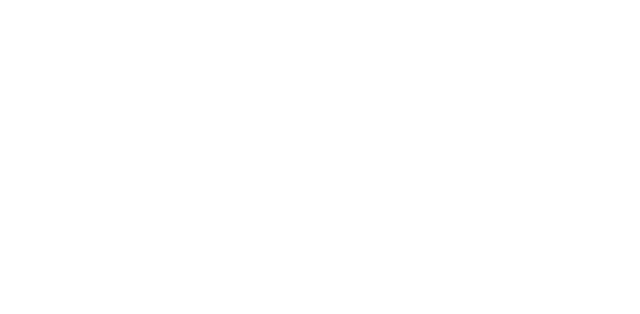
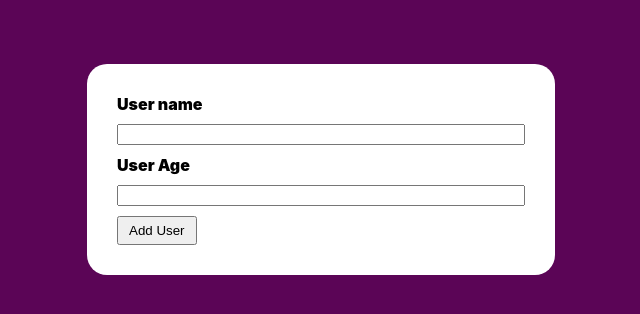
Before and after one commit to shrujan/React-Basic---UserComponent, a React (Create React App) app: page / in a window 1280 px wide. Shown: the top 314 px of the page, without its empty margins (319-959 px from the left). Built offline with nearby package versions, Linux system fonts and the light colour scheme.

Commit message:
partial user form

```diff
--- a/package.json
+++ b/package.json
@@ -13,6 +13,7 @@
     "react": "^18.2.0",
     "react-dom": "^18.2.0",
     "react-scripts": "5.0.1",
+    "sass": "^1.60.0",
     "typescript": "^4.9.5",
     "web-vitals": "^2.1.4"
   },
--- a/src/App.css
+++ /dev/null
@@ -1,38 +0,0 @@
-.App {
-  text-align: center;
-}
-
-.App-logo {
-  height: 40vmin;
-  pointer-events: none;
-}
-
-@media (prefers-reduced-motion: no-preference) {
-  .App-logo {
-    animation: App-logo-spin infinite 20s linear;
-  }
-}
-
-.App-header {
-  background-color: #282c34;
-  min-height: 100vh;
-  display: flex;
-  flex-direction: column;
-  align-items: center;
-  justify-content: center;
-  font-size: calc(10px + 2vmin);
-  color: white;
-}
-
-.App-link {
-  color: #61dafb;
-}
-
-@keyframes App-logo-spin {
-  from {
-    transform: rotate(0deg);
-  }
-  to {
-    transform: rotate(360deg);
-  }
-}
--- /dev/null
+++ b/src/App.scss
@@ -0,0 +1,8 @@
+.App {
+  display: flex;
+  align-items: flex-start;
+  justify-content: center;
+  height: 100vh;
+  width: 100vw;
+  background-color: #5b0556;
+}
--- a/src/App.tsx
+++ b/src/App.tsx
@@ -1,11 +1,12 @@
 import React from 'react';
 import logo from './logo.svg';
-import './App.css';
+import './App.scss';
+import UserForm from './components/UserFormComponent/user-form';
 
 function App() {
   return (
     <div className="App">
-
+      <UserForm></UserForm>
     </div>
   );
 }
--- /dev/null
+++ b/src/components/UserFormComponent/user-form.module.scss
@@ -0,0 +1,27 @@
+section.user-form {
+  display: flex;
+  align-items: center;
+  justify-content: center;
+  flex-direction: column;
+  gap: 10px;
+  background-color: #FFFFFF;
+  margin-top: 5%;
+  padding: 30px;
+  border-radius: 20px;
+  > div {
+    display: flex;
+    justify-content: center;
+    flex-direction: column;
+    gap: 10px;
+    > label {
+      font-weight: 900;
+    }
+    > input {
+      min-width: 400px;
+    }
+  }
+  > button {
+    align-self: flex-start;
+    padding: 5px 10px ;
+  }
+}
--- /dev/null
+++ b/src/components/UserFormComponent/user-form.tsx
@@ -0,0 +1,24 @@
+import { useState } from 'react';
+import styles from './user-form.module.scss';
+
+const UserForm = () => {
+  const [ userName, setUserName ] = useState('');
+  const [ userAge, setUserAge ] = useState('');
+
+
+  return (
+    <section className={ styles['user-form'] }>
+      <div>
+        <label>User name</label>
+        <input type="text" value={ userName }></input>
+      </div>
+      <div>
+        <label>User Age</label>
+        <input type="text" value={ userAge }></input>
+      </div>
+      <button>Add User</button>
+    </section>
+  )
+}
+
+export default UserForm;
```
Also changed, not shown: 1 other file (tests, documents, lock files or other folders).
